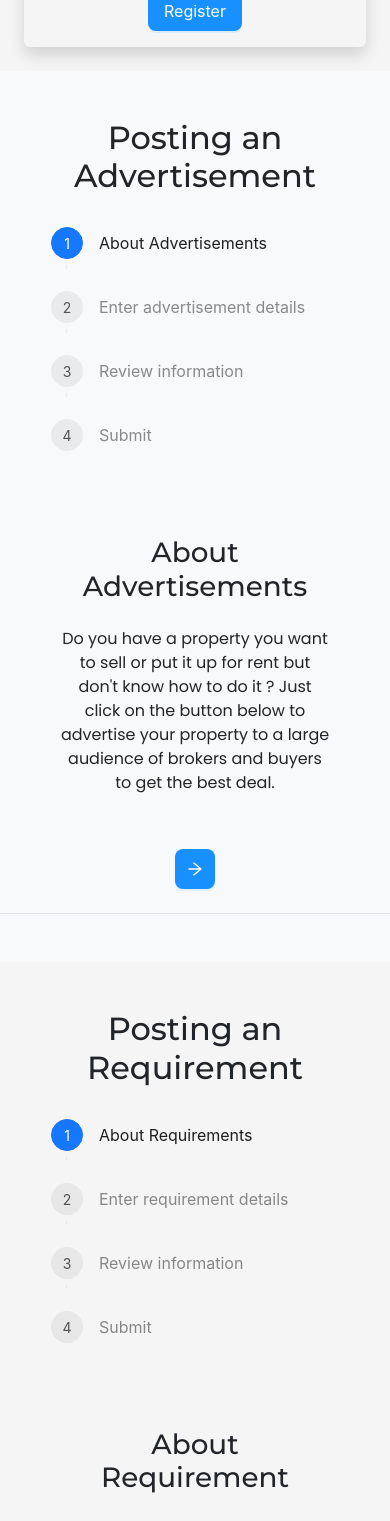
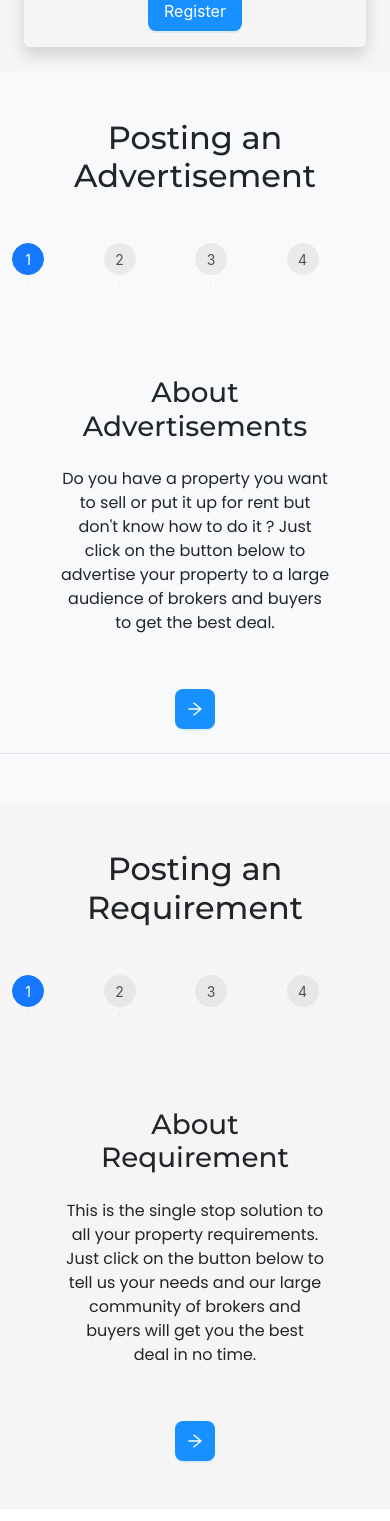
Before and after one commit to VAIJ-TEJAS/BrokersHub_React_Frontend, a React (Vite) app: page /home in a window 390 px wide. Shown: the part 2036-3557 px from the top of the page. Built offline with nearby package versions, Linux system fonts and the light colour scheme.

Commit message:
made some changes in form

```diff
--- a/src/components/StepsForAdvertisement.tsx
+++ b/src/components/StepsForAdvertisement.tsx
@@ -67,14 +67,14 @@ const StepsForAdvertisement: React.FC = () => {
   return (
     <div className="postSteps-container flex justify-center items-center flex-col">
       <div className="container-lg mt-4">
-        <div className="md:block hidden">
-          <Steps current={currentStep}>
+        <div className="">
+          <Steps className="flex-row" current={currentStep}>
             {steps.map((item, index) => (
-              <Step key={index} title={item.title} className="my-4" />
+              <Step key={index} title={<div className="md:block hidden">{item.title}</div>} className="my-4" />
               ))}
           </Steps>
         </div>
-        <div className="md:hidden block">
+        {/* <div className="md:hidden block">
           <div className="flex justify-center items-center">
             <Steps className="w-72" current={currentStep} direction="vertical">
               {steps.map((item, index) => (
@@ -82,7 +82,7 @@ const StepsForAdvertisement: React.FC = () => {
                 ))}
             </Steps>
           </div>
-        </div>
+        </div> */}
       </div>
 
       <div>
--- a/src/components/StepsForRequirement.tsx
+++ b/src/components/StepsForRequirement.tsx
@@ -68,14 +68,14 @@ const StepsForRequirement: React.FC = () => {
       className="postSteps-container align-items-center justify-content-center d-flex flex-column"
     >
         <div className="container-lg mt-4 w-100">
-            <div className="lg:block hidden">
-                <Steps current={currentStep}>
+            <div className="">
+                <Steps className="flex-row justify-center items-center" current={currentStep}>
                   {steps.map((item, index) => (
-                    <Step key={index} title={item.title} className="my-4" />
+                    <Step key={index} title={<div className="md:block md:w-auto w-0 hidden">{item.title}</div>} className="my-4" />
                   ))}
                 </Steps>
             </div>
-            <div className="lg:hidden block">
+            {/* <div className="lg:hidden block">
               <div className="flex justify-center items-center">
                 <Steps className="w-72" current={currentStep} direction="vertical">
                   {steps.map((item, index) => (
@@ -83,7 +83,7 @@ const StepsForRequirement: React.FC = () => {
                   ))}
                 </Steps>
               </div>
-            </div>
+            </div> */}
         </div>
 
         <div>
```
